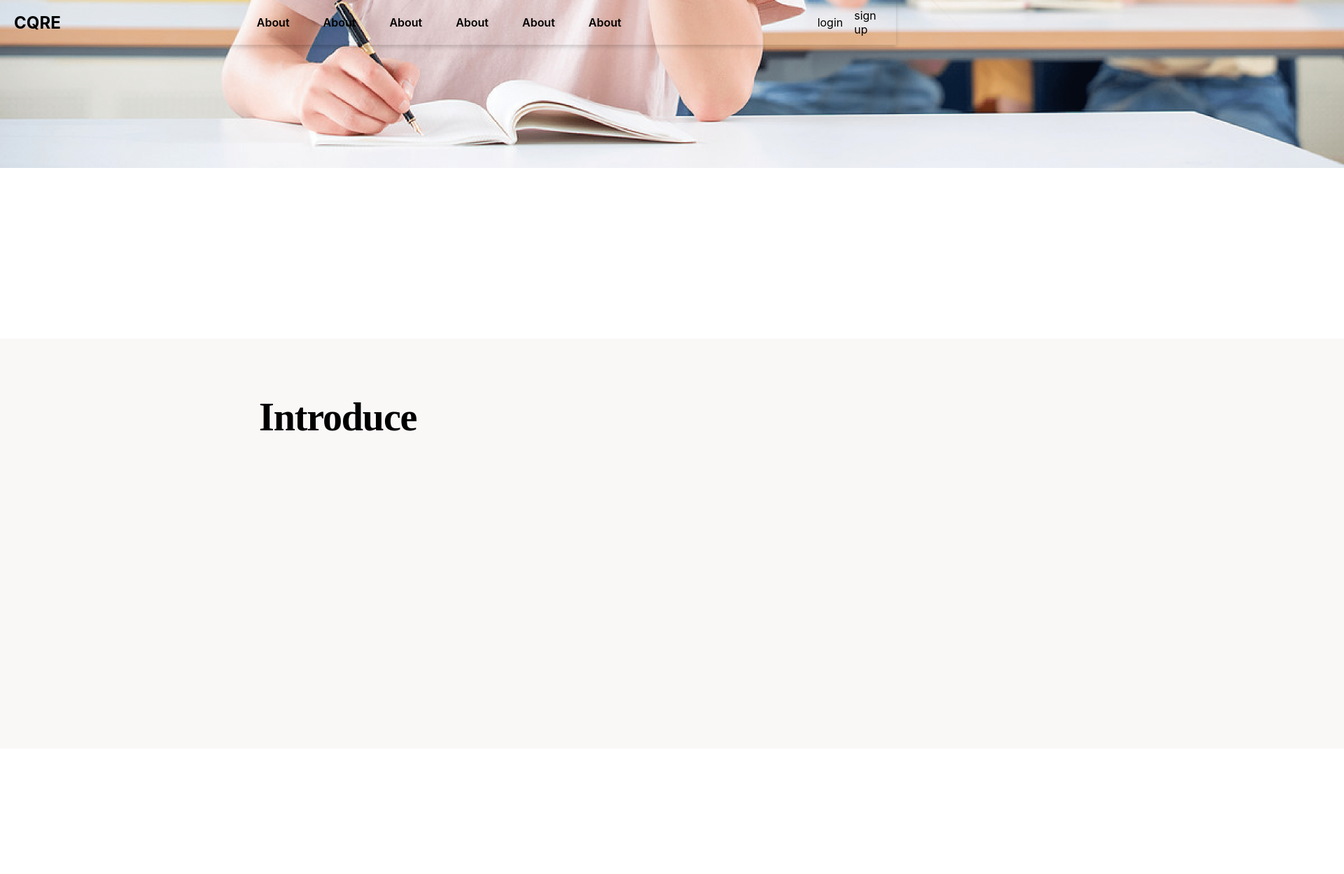
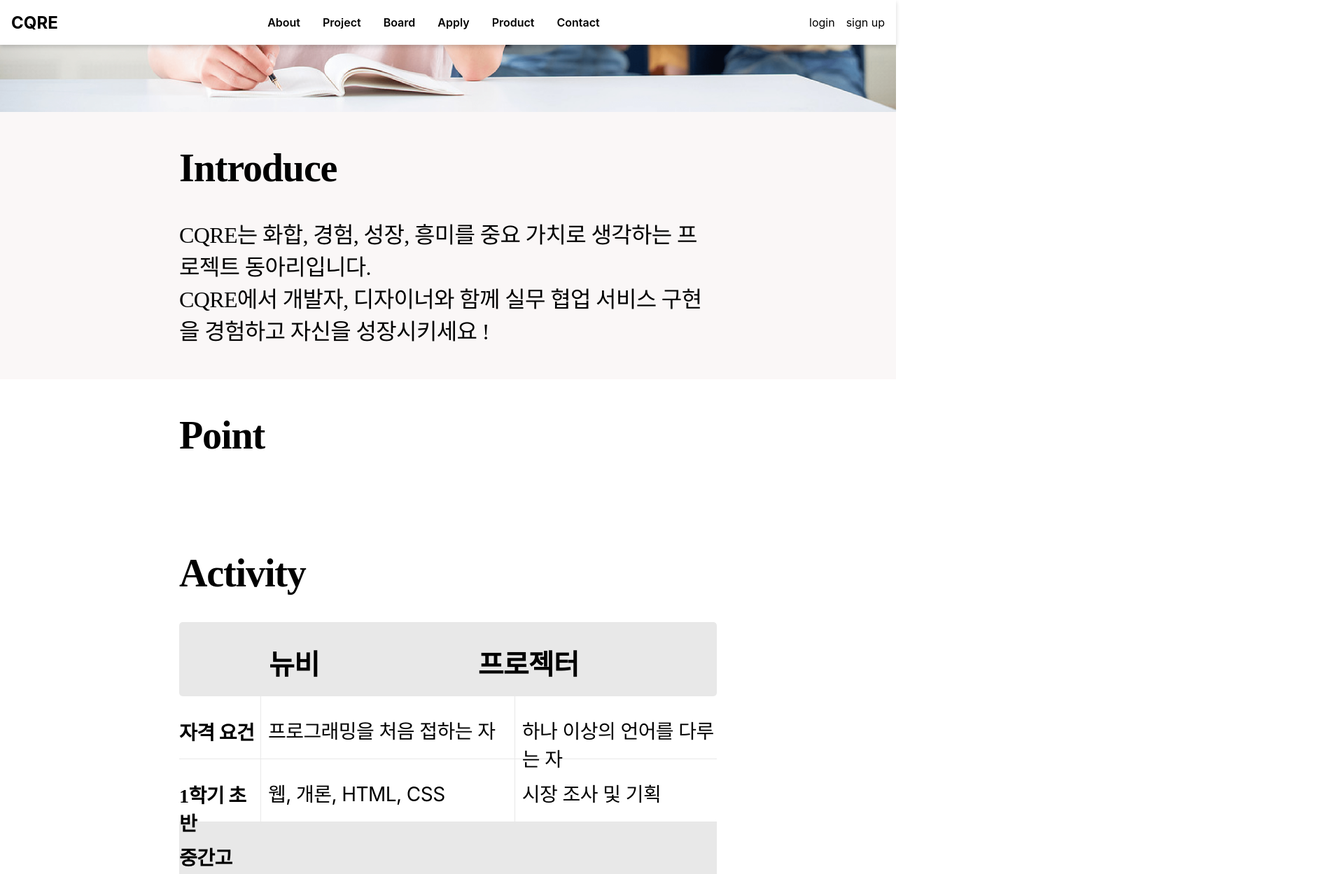
Before and after one commit to Lazyboness/cqre-client, a React (Create React App) app: page /about in a window 1280 px wide. Shown: the top 1249 px of the page at 70% size, 1920 px wide, since content can reach past the window. Before the commit the page ends 1148 px from the top, so only its background shows below. Built offline with nearby package versions, Linux system fonts and the light colour scheme.

Commit message:
어바웃 페이지 업데이트트

```diff
--- a/src/App.js
+++ b/src/App.js
@@ -9,6 +9,7 @@ import {
   Register,
   Login,
   Project,
+  Apply,
 } from './pages';
 import './App.css';
 
@@ -24,6 +25,7 @@ function App() {
         <Route exact path="/product" component={Product} />
         <Route exact path="/login" component={Login} />
         <Route exact path="/register" component={Register} />
+        <Route exact path="/apply" component={Apply} />
       </Switch>
     </Router>
   );
--- a/src/components/Header.jsx
+++ b/src/components/Header.jsx
@@ -16,25 +16,25 @@ export default function Header() {
               <Link href="/about">About</Link>
             </MenuLogo>
             <MenuLogo>
-              <Link href="/about">About</Link>
+              <Link href="/project">Project</Link>
             </MenuLogo>
             <MenuLogo>
-              <Link href="/about">About</Link>
+              <Link href="/board">Board</Link>
             </MenuLogo>
             <MenuLogo>
-              <Link href="/about">About</Link>
+              <Link href="/apply">Apply</Link>
             </MenuLogo>
             <MenuLogo>
-              <Link href="/about">About</Link>
+              <Link href="/product">Product</Link>
             </MenuLogo>
             <MenuLogo>
-              <Link href="/about">About</Link>
+              <Link href="/contact">Contact</Link>
             </MenuLogo>
           </MenuBlock>
           <SignBlock>
             <Link href="/login">login</Link>
             <SignLogo>
-              <Link href="/signup">sign up</Link>
+              <Link href="/register">sign up</Link>
             </SignLogo>
           </SignBlock>
         </DesktopHeader>
@@ -53,6 +53,7 @@ const HeaderBlock = styled.div`
 
 const HeaderWrapper = styled.div`
   position: relative;
+  background-color: white;
   box-shadow: 0 3px 6px 0 rgba(0, 0, 0, 0.16);
 `;
 
@@ -63,13 +64,12 @@ const DesktopHeader = styled.div`
   align-items: center;
   height: 4rem;
   width: 100%;
-  color: white;
 `;
 
 const LogoBlock = styled.div`
   display: flex;
   align-items: center;
-  padding-left: 1.25rem;
+  padding-left: 1rem;
 `;
 
 const Link = styled.a`
@@ -95,14 +95,14 @@ const MenuLogo = styled.h1`
   font-weight: 600;
   color: black;
   align-items: center;
-  margin-left: 1.5rem;
-  margin-right: 1.5rem;
+  margin-left: 1rem;
+  margin-right: 1rem;
 `;
 
 const SignBlock = styled.div`
   display: flex;
   align-items: center;
-  padding-right: 1.25rem;
+  padding-right: 1rem;
 `;
 
 const SignLogo = styled.h1`
--- a/src/pages/AboutPage.jsx
+++ b/src/pages/AboutPage.jsx
@@ -1,45 +1,317 @@
 import React from 'react';
+import Header from '../components/Header';
 import styled from 'styled-components';
-import Study from '../static/images/about_study.png';
-import Header from '../components/Header';
+import Study from '../assets/img/about_study.png';
 
 export default function AboutPage() {
   return (
     <>
       <Header />
-      <StudyImage src={Study} alt="Study"></StudyImage>
-      <IntroduceWrapper>
-        <Introduce>Introduce</Introduce>
-      </IntroduceWrapper>
-      <div></div>
+      <ImgSection>
+        <Img src={Study} alt="Study" />
+      </ImgSection>
+      <IntroduceSectionWrapper>
+        <IntroduceSection>
+          <IntroduceLogo>Introduce</IntroduceLogo>
+          <Explain>
+            CQRE는 화합, 경험, 성장, 흥미를 중요 가치로 생각하는 프로젝트
+            동아리입니다.
+          </Explain>
+          <Explain>
+            CQRE에서 개발자, 디자이너와 함께 실무 협업 서비스 구현을 경험하고
+            자신을 성장시키세요 !
+          </Explain>
+        </IntroduceSection>
+      </IntroduceSectionWrapper>
+      <PointSection>
+        <PointLogo>Point</PointLogo>
+      </PointSection>
+      <ActivitySection>
+        <ActivityLogo>Activity</ActivityLogo>
+        <ActivityTitleSection>
+          <ActivityTitleNewbie>뉴비</ActivityTitleNewbie>
+          <ActivityTitleProject>프로젝터</ActivityTitleProject>
+        </ActivityTitleSection>
+        <div style={{ display: 'flex' }}>
+          <ActivityFirstSection style={{ borderBottom: 'solid 1px #e8e8e8' }}>
+            <ActivityFirstLogo>자격 요건</ActivityFirstLogo>
+          </ActivityFirstSection>
+          <ActivitySecondSection style={{ borderBottom: 'solid 1px #e8e8e8' }}>
+            <ActivityExplainLogo>
+              프로그래밍을 처음 접하는 자
+            </ActivityExplainLogo>
+          </ActivitySecondSection>
+          <ActivityThirdSection style={{ borderBottom: 'solid 1px #e8e8e8' }}>
+            <ActivityExplainLogo>
+              하나 이상의 언어를 다루는 자
+            </ActivityExplainLogo>
+          </ActivityThirdSection>
+        </div>
+        <div style={{ display: 'flex' }}>
+          <ActivityFirstSection>
+            <ActivityFirstLogo>1학기 초반</ActivityFirstLogo>
+          </ActivityFirstSection>
+          <ActivitySecondSection>
+            <ActivityExplainLogo> 웹, 개론, HTML, CSS</ActivityExplainLogo>
+          </ActivitySecondSection>
+          <ActivityThirdSection>
+            <ActivityExplainLogo>시장 조사 및 기획</ActivityExplainLogo>
+          </ActivityThirdSection>
+        </div>
+        <ExamSection>
+          <ExamLogo>중간고사</ExamLogo>
+        </ExamSection>
+        <div style={{ display: 'flex' }}>
+          <ActivityFirstSection>
+            <ActivityFirstLogo>1학기 후반</ActivityFirstLogo>
+          </ActivityFirstSection>
+          <ActivitySecondSection>
+            <ActivityExplainLogo>Javascript</ActivityExplainLogo>
+          </ActivitySecondSection>
+          <ActivityThirdSection>
+            <ActivityExplainLogo>디자인</ActivityExplainLogo>
+          </ActivityThirdSection>
+        </div>
+        <ExamSection>
+          <ExamLogo>기말고사</ExamLogo>
+        </ExamSection>
+        <div style={{ display: 'flex' }}>
+          <ActivityFirstSection style={{ borderBottom: 'solid 1px #e8e8e8' }}>
+            <ActivityFirstLogo>하계 방학</ActivityFirstLogo>
+          </ActivityFirstSection>
+          <ActivitySecondSection style={{ borderBottom: 'solid 1px #e8e8e8' }}>
+            <ActivityExplainLogo>To do list 제작 과제</ActivityExplainLogo>
+          </ActivitySecondSection>
+          <ActivityThirdSection style={{ borderBottom: 'solid 1px #e8e8e8' }}>
+            <ActivityExplainLogo>개발</ActivityExplainLogo>
+          </ActivityThirdSection>
+        </div>
+        <div style={{ display: 'flex' }}>
+          <ActivityFirstSection>
+            <ActivityFirstLogo>2학기 초반</ActivityFirstLogo>
+          </ActivityFirstSection>
+          <ActivitySecondSection>
+            <ActivityExplainLogo>React</ActivityExplainLogo>
+          </ActivitySecondSection>
+          <ActivityThirdSection>
+            <ActivityExplainLogo>개발</ActivityExplainLogo>
+          </ActivityThirdSection>
+        </div>
+        <ExamSection>
+          <ExamLogo>중간고사</ExamLogo>
+        </ExamSection>
+        <div style={{ display: 'flex' }}>
+          <ActivityFirstSection>
+            <ActivityFirstLogo>2학기 후반</ActivityFirstLogo>
+          </ActivityFirstSection>
+          <ActivitySecondSection>
+            <ActivityExplainLogo>Node.js</ActivityExplainLogo>
+          </ActivitySecondSection>
+          <ActivityThirdSection>
+            <ActivityExplainLogo>런칭 및 데이터 수집</ActivityExplainLogo>
+          </ActivityThirdSection>
+        </div>
+        <ExamSection>
+          <ExamLogo>기말고사</ExamLogo>
+        </ExamSection>
+        <div style={{ display: 'flex' }}>
+          <ActivityFirstSection style={{ borderBottom: 'solid 1px #e8e8e8' }}>
+            <ActivityFirstLogo>동계 방학</ActivityFirstLogo>
+          </ActivityFirstSection>
+          <ActivitySecondSection style={{ borderBottom: 'solid 1px #e8e8e8' }}>
+            <ActivityExplainLogo>미니 프로젝트</ActivityExplainLogo>
+          </ActivitySecondSection>
+          <ActivityThirdSection style={{ borderBottom: 'solid 1px #e8e8e8' }}>
+            <ActivityExplainLogo>서비스 개선</ActivityExplainLogo>
+          </ActivityThirdSection>
+        </div>
+      </ActivitySection>
     </>
   );
 }
 
-const StudyImage = styled.img`
-  width: 1920px;
-  height: 240px;
+const ImgSection = styled.div`
+  display: flex;
+  position: relative;
 `;
 
-const IntroduceWrapper = styled.div`
-  width: 1920px;
-  height: 376px;
-  margin: 240px 0 78px;
-  padding: 80px 370px 130px;
+const Img = styled.img`
+  width: 100%;
+`;
+
+const IntroduceSectionWrapper = styled.div`
+  width: 100%;
+  height: 100%;
   background-color: #faf7f7;
 `;
 
-const Introduce = styled.h1`
-  width: 240px;
-  height: 66px;
-  margin: 0 940px 24px 0;
+const IntroduceSection = styled.div`
+  padding-top: 3rem;
+  padding-bottom: 3rem;
+  padding-left: 20vw;
+  padding-right: 20vw;
+`;
+
+const IntroduceLogo = styled.h1`
+  font-size: 56px;
+  font-weight: 600;
   font-family: PretendardVariable;
+  font-stretch: normal;
+  font-style: normal;
+  line-height: normal;
+  letter-spacing: -1.12px;
+  margin-block-start: 0;
+`;
+
+const Explain = styled.h1`
+  font-family: PretendaraVariable;
+  font-size: 32px;
+  font-weight: normal;
+  font-stretch: normal;
+  font-style: normal;
+  line-height: normal;
+  letter-spacing: -0.64px;
+  margin-block-start: 0;
+  margin-block-end: 0;
+`;
+
+const PointSection = styled.div`
+  padding-top: 3rem;
+  padding-bottom: 3rem;
+  padding-left: 20vw;
+  padding-right: 20vw;
+`;
+
+const PointLogo = styled.h1`
   font-size: 56px;
+  font-weight: 600;
+  font-family: PretendardVariable;
+  font-stretch: normal;
+  font-style: normal;
+  line-height: normal;
+  letter-spacing: -1.12px;
+  margin-block-start: 0;
+`;
+
+const ActivitySection = styled.div`
+  padding-top: 3rem;
+  padding-bottom: 3rem;
+  padding-left: 20vw;
+  padding-right: 20vw;
+`;
+
+const ActivityLogo = styled.h1`
+  font-size: 56px;
+  font-weight: 600;
+  font-family: PretendardVariable;
+  font-stretch: normal;
+  font-style: normal;
+  line-height: normal;
+  letter-spacing: -1.12px;
+  margin-block-start: 0;
+`;
+
+const ActivityTitleSection = styled.div`
+  height: 106px;
+  background-color: #e8e8e8;
+  padding-left: 10vw;
+  padding-right: 10vw;
+  border-radius: 5px;
+  display: flex;
+`;
+
+const ActivityTitleNewbie = styled.div`
+  font-family: PretendardVariable;
+  font-size: 40px;
   font-weight: 600;
   font-stretch: normal;
   font-style: normal;
   line-height: normal;
-  letter-spacing: -1.12px;
+  letter-spacing: -0.8px;
+  width: 35vw;
+  height: 47px;
+  margin-right: 0;
+  margin-top: 29px;
+  text-align: left;
+`;
+
+const ActivityTitleProject = styled.div`
+  font-family: PretendardVariable;
+  font-size: 40px;
+  font-weight: 600;
+  font-stretch: normal;
+  font-style: normal;
+  line-height: normal;
+  letter-spacing: -0.8px;
+  width: 25vw;
+  height: 47px;
+  margin-right: 0;
+  margin-top: 29px;
+  text-align: left;
+`;
+
+const ExamSection = styled.div`
+  width: 100%;
+  height: 89px;
+  background-color: #e8e8e8;
+  display: flex;
+`;
+
+const ExamLogo = styled.span`
+  width: 95px;
+  height: 33px;
+  font-family: PretendardVariable;
+  font-size: 28px;
+  font-weight: 600;
+  font-stretch: normal;
+  font-style: normal;
+  line-height: normal;
+  letter-spacing: -0.56px;
   text-align: left;
   color: #000;
+  padding-top: 30px;
 `;
+
+const ActivityFirstSection = styled.div`
+  width: 10vw;
+  height: 89px;
+  border-right: solid 1px #e8e8e8;
+`;
+
+const ActivityFirstLogo = styled.div`
+  width: 116px;
+  height: 33px;
+  font-family: PretendardVariable;
+  font-size: 28px;
+  font-weight: 600;
+  font-stretch: normal;
+  font-style: normal;
+  line-height: normal;
+  letter-spacing: -0.56px;
+  text-align: left;
+  padding-top: 30px;
+  color: #000;
+`;
+
+const ActivitySecondSection = styled.div`
+  width: 450px;
+  height: 89px;
+  border-right: solid 1px #e8e8e8;
+`;
+
+const ActivityThirdSection = styled.div`
+  width: 28vw;
+  height: 89px;
+`;
+const ActivityExplainLogo = styled.div`
+  font-size: 28px;
+  font-weight: normal;
+  font-stretch: normal;
+  font-style: normal;
+  line-height: normal;
+  letter-spacing: -0.56px;
+  text-align: left;
+  color: #000;
+  padding-top: 28px;
+  padding-left: 10px;
+`;
```
Also changed, not shown: src/assets/img/about_study.png (renamed from src/static/images/about_study.png).
